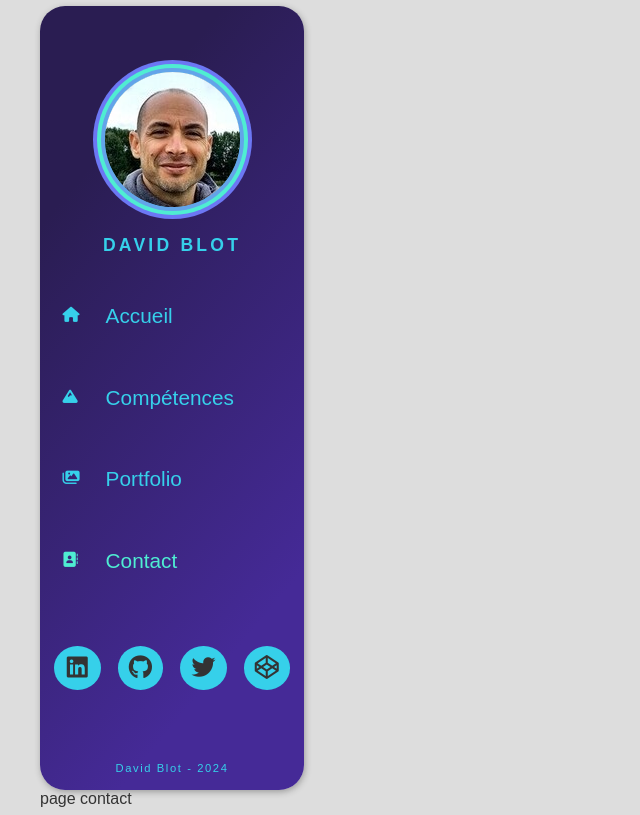
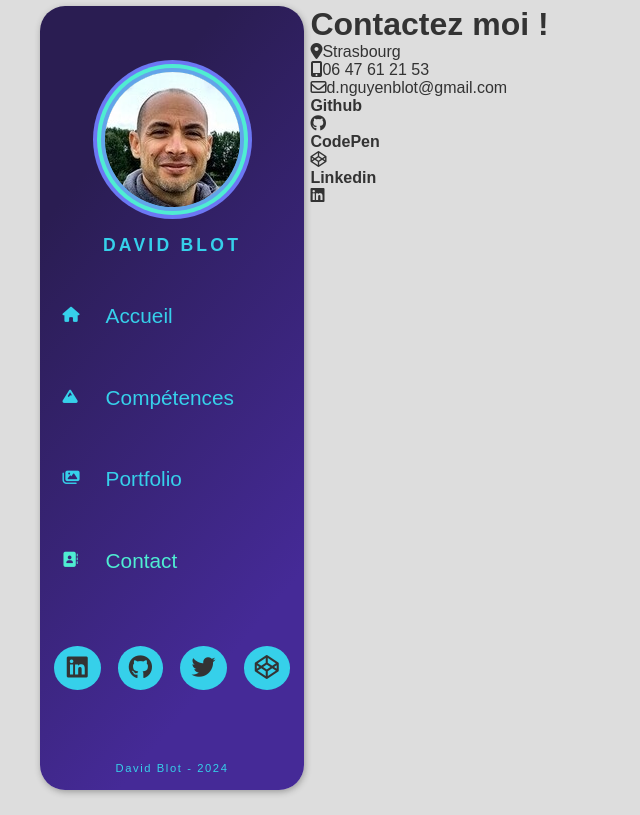
Before and after one commit to dnguyenb/My-CV-React, a React (Create React App) app: page /Contact in a window 1280 px wide. Shown: the whole page, without its empty margins (0-640 px from the left). Built offline with nearby package versions, Linux system fonts and the light colour scheme; a web font is replaced by a local one.

Commit message:
ajout logique Contact

```diff
--- a/package.json
+++ b/package.json
@@ -8,6 +8,7 @@
     "@testing-library/user-event": "^13.5.0",
     "babel-plugin-macros": "^3.1.0",
     "react": "^18.2.0",
+    "react-copy-to-clipboard": "^5.1.0",
     "react-dom": "^18.2.0",
     "react-router-dom": "^6.21.1",
     "react-scripts": "5.0.1",
--- a/src/pages/Contact.js
+++ b/src/pages/Contact.js
@@ -1,13 +1,79 @@
 import React from 'react';
 import Navigation from '../components/Navigation';
+import { CopyToClipboard } from 'react-copy-to-clipboard';
 
 const Contact = () => {
     return (
-        <div>
-            <Navigation />
-            page contact
-        </div>
-    );
+			<div className="contact">
+				<Navigation />
+				<div className="contactContent">
+					<div className="header"></div>
+					<div className="contactBox">
+						<h1>Contactez moi !</h1>
+						<ul>
+							<li>
+								<i className="fas fa-map-marker-alt"></i>
+								<span>Strasbourg</span>
+							</li>
+							<li>
+								<i className="fas fa-mobile-alt"></i>
+								<CopyToClipboard text="0647612153">
+									<span
+										className="clickInput"
+										onClick={() => {
+											alert('Téléphone copié!');
+										}}
+									>
+										06 47 61 21 53
+									</span>
+								</CopyToClipboard>
+							</li>
+							<li>
+								<i className="far fa-envelope"></i>
+								<CopyToClipboard text="d.nguyenblot@gmail.com">
+									<span
+										className="clickInput"
+										onClick={() => {
+											alert('E-mail copié !');
+										}}
+									>
+										d.nguyenblot@gmail.com
+									</span>
+								</CopyToClipboard>
+							</li>
+						</ul>
+					</div>
+					<div className="socialNetwork">
+						<ul>
+							<a
+								href="https://github.com/dnguyenb"
+								target="_blank"
+								rel="noopener noreferrer"
+							>
+								<h4>Github</h4>
+								<i className="fab fa-github"></i>
+							</a>
+							<a
+								href="https://codepen.io/davidblt"
+								target="_blank"
+								rel="noopener noreferrer"
+							>
+								<h4>CodePen</h4>
+								<i className="fab fa-codepen"></i>
+							</a>
+							<a
+								href="https://www.linkedin.com/in/davidblot/"
+								target="_blank"
+								rel="noopener noreferrer"
+							>
+								<h4>Linkedin</h4>
+								<i className="fa-brands fa-linkedin"></i>
+							</a>
+						</ul>
+					</div>
+				</div>
+			</div>
+		);
 };
 
 export default Contact;
```
Also changed, not shown: 1 other file (tests, documents, lock files or other folders).
